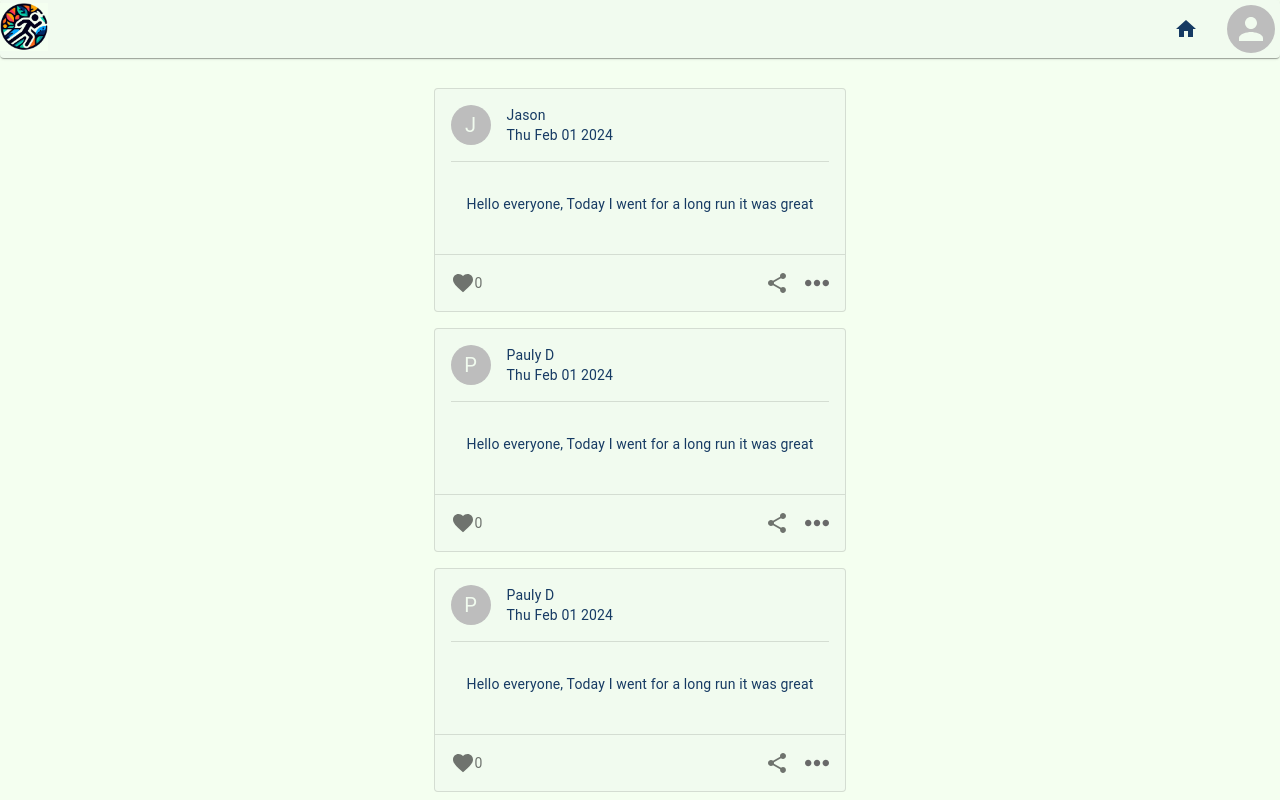
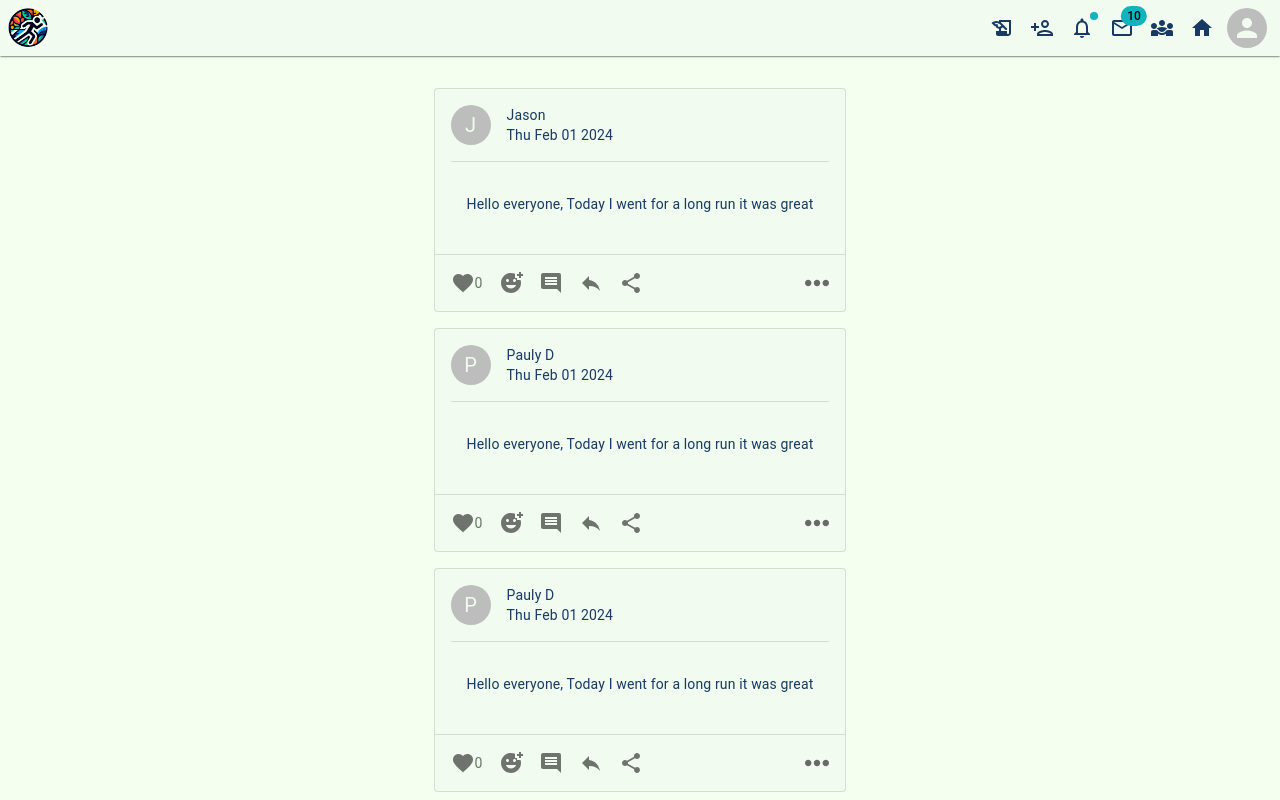
Before and after one commit to PaciorekJ/FitnessBytes, a React (Vite) app in the folder fitness-bytes-frontend/: page /auth/feed/1 in a window 1280 px wide. Shown: the top 800 px of the page. Built offline with nearby package versions, Linux system fonts and the light colour scheme.

Commit message:
Added a complete set of buttons for posts and nav

```diff
--- a/fitness-bytes-frontend/src/components/LogoIcon/LogoIcon.tsx
+++ b/fitness-bytes-frontend/src/components/LogoIcon/LogoIcon.tsx
@@ -7,15 +7,15 @@ interface Props {
 	center?: boolean;
 	centerScreen?: boolean;
 	sizes?: string;
+	href?: string;
 }
 
 const LogoIcon = ({
 	center = false,
 	centerScreen = false,
-	sizes = "5em",
+	sizes = "2em",
 }: Props) => {
 	return (
-		<a href="/">
 		<Box
 			component="img"
 			width={sizes}
@@ -30,7 +30,6 @@ const LogoIcon = ({
 			src={logo}
 			alt="Fitness Bytes Logo"
 		/>
-		</a>
 	);
 };
 
--- a/fitness-bytes-frontend/src/components/Nav/Nav.tsx
+++ b/fitness-bytes-frontend/src/components/Nav/Nav.tsx
@@ -1,20 +1,22 @@
 import { Logout, Settings } from "@mui/icons-material";
+import HistoryEduOutlinedIcon from "@mui/icons-material/HistoryEduOutlined";
 import HomeIcon from "@mui/icons-material/Home";
+import NotificationsNoneIcon from "@mui/icons-material/NotificationsNone";
+import PersonAddOutlinedIcon from "@mui/icons-material/PersonAddOutlined";
+import MailOutlinedIcon from "@mui/icons-material/MailOutlined";
+import Diversity3Icon from "@mui/icons-material/Diversity3";
 import {
 	Avatar,
 	Box,
 	Divider,
-	FormControl,
 	IconButton,
-	InputLabel,
 	ListItemIcon,
 	Menu,
 	MenuItem,
 	Paper,
-	Select,
-	SelectChangeEvent,
 	Stack,
 	Tooltip,
+	Badge,
 } from "@mui/material";
 import React, { useState } from "react";
 import LogoIcon from "../LogoIcon";
@@ -22,7 +24,6 @@ import styles from "./index.module.css";
 
 const Nav = () => {
 	const [anchorEl, setAnchorEl] = useState<null | HTMLElement>(null);
-	const [sort, setSort] = useState("Newest");
 	const open = Boolean(anchorEl);
 
 	const handleClick = (event: React.MouseEvent<HTMLElement>) => {
@@ -33,37 +34,63 @@ const Nav = () => {
 		setAnchorEl(null);
 	};
 
-	const handleChange = (event: SelectChangeEvent) => {
-		setSort(event.target.value as string);
-		console.log(("Selected: " + event.target.value) as string);
-		handleClose();
-	};
-
 	return (
 		<Stack zIndex={"100"} height={"10vh"} position={"sticky"} top={0}>
-			<Paper>
+			<Paper square>
 				<Stack
 					flexDirection={"row"}
 					justifyContent={"space-between"}
-					alignItems={"center"}>
-					<LogoIcon sizes="3rem" />
+					alignItems={"center"}
+					paddingX={1}
+					paddingY={".2rem"}>
+					<LogoIcon sizes="2.5rem" />
 					<Box>
-						<a href="#top">
+						<Tooltip title="Compose">
 							<IconButton>
-								<HomeIcon color="primary"></HomeIcon>
+								<HistoryEduOutlinedIcon color="primary" />
 							</IconButton>
-						</a>
-						<Tooltip title="Account settings">
+						</Tooltip>
+						<Tooltip title="Add a Friend">
+							<IconButton>
+								<PersonAddOutlinedIcon color="primary" />
+							</IconButton>
+						</Tooltip>
+						<Tooltip title="Notifications">
+							<IconButton>
+								<Badge badgeContent={10} variant="dot" color="secondary">
+									<NotificationsNoneIcon color="primary" />
+								</Badge>
+							</IconButton>
+						</Tooltip>
+						<Tooltip title="Messages">
+							<IconButton>
+								<Badge badgeContent={10} color="secondary">
+									<MailOutlinedIcon color="primary" />
+								</Badge>
+							</IconButton>
+						</Tooltip>
+						<Tooltip title="My Groups">
+							<IconButton>
+								<Diversity3Icon color="primary" />
+							</IconButton>
+						</Tooltip>
+						<Tooltip title="Home">
+							<IconButton href="#top">
+								<HomeIcon color="primary" />
+							</IconButton>
+						</Tooltip>
 						<IconButton
 							onClick={handleClick}
 							size="small"
-								sx={{ ml: 2 }}
 							aria-controls={open ? "account-menu" : undefined}
 							aria-haspopup="true"
 							aria-expanded={open ? "true" : undefined}>
-								<Avatar sx={{ width: 48, height: 48 }}></Avatar>
+							<Avatar
+								sx={{
+									md: { width: "12px", height: "12px" },
+								}}
+							/>
 						</IconButton>
-						</Tooltip>
 						<Menu
 							anchorEl={anchorEl}
 							id="account-menu"
@@ -75,40 +102,21 @@ const Nav = () => {
 								vertical: "bottom",
 							}}
 							className={styles.menu}>
-							<MenuItem className={styles.menuItemSpace} onClick={handleClose}>
+							<MenuItem
+								href="/auth/account/Jason"
+								className={styles.menuItemSpace}
+								onClick={handleClose}>
 								<ListItemIcon>
 									<Avatar />
 								</ListItemIcon>
-								<p>My account</p>
-							</MenuItem>
-							<MenuItem className={styles.menuItemSpace} onClick={handleClose}>
-								<ListItemIcon>
-									<Avatar />
-								</ListItemIcon>
-								<p>My Feed</p>
-							</MenuItem>
-							<Divider />
-							<MenuItem>
-								<FormControl fullWidth>
-									<InputLabel id="demo-simple-select-label">Sort By</InputLabel>
-									<Select
-										labelId="demo-simple-select-label"
-										id="demo-simple-select"
-										value={sort}
-										label="Sort By"
-										onChange={handleChange}>
-										<MenuItem value={"newest"}>Newest</MenuItem>
-										<MenuItem value={"most-liked"}>Most Liked</MenuItem>
-										<MenuItem value={"liked"}>Liked</MenuItem>
-									</Select>
-								</FormControl>
+								Profile
 							</MenuItem>
 							<Divider />
 							<MenuItem onClick={handleClose}>
 								<ListItemIcon>
 									<Settings fontSize="small" />
 								</ListItemIcon>
-								Settings
+								Manage Account
 							</MenuItem>
 							<MenuItem onClick={handleClose}>
 								<ListItemIcon>
--- a/fitness-bytes-frontend/src/components/PostCard.tsx
+++ b/fitness-bytes-frontend/src/components/PostCard.tsx
@@ -13,9 +13,12 @@ import {
 } from "@mui/material";
 import Post from "../interfaces/Post";
 
+import ReplyIcon from "@mui/icons-material/Reply";
+import CommentIcon from "@mui/icons-material/Comment";
 import ShareIcon from "@mui/icons-material/Share";
 import LikeIcon from "./LikeIcon";
 import MoreOptions from "./MoreOptions";
+import AddReactionIcon from "@mui/icons-material/AddReaction";
 
 const PostCard = ({ content, username, likes, timeCreated }: Post) => {
 	return (
@@ -48,15 +51,22 @@ const PostCard = ({ content, username, likes, timeCreated }: Post) => {
 						width="100%">
 						<Stack flexDirection={"row"}>
 							<LikeIcon likes={likes || 0} />
-						</Stack>
-						<Stack flexDirection={"row"}>
+							<IconButton aria-label="Add a reaction to this post">
+								<AddReactionIcon />
+							</IconButton>
+							<IconButton aria-label="Write a comment on this post">
+								<CommentIcon />
+							</IconButton>
+							<IconButton aria-label="write a reply to this post">
+								<ReplyIcon />
+							</IconButton>
 							<IconButton aria-label="share this post">
 								<ShareIcon />
 							</IconButton>
-							<IconButton aria-label="more option for this post">
-								<MoreOptions />
-							</IconButton>
 						</Stack>
+						<IconButton aria-label="more option for this post">
+							<MoreOptions />
+						</IconButton>
 					</Stack>
 				</CardActions>
 			</Paper>
--- a/fitness-bytes-frontend/src/layouts/UserLayout.tsx
+++ b/fitness-bytes-frontend/src/layouts/UserLayout.tsx
@@ -4,7 +4,7 @@ import Nav from "../components/Nav/Nav";
 const UserLayout = () => {
 	return (
 		<div>
-			<Nav />
+			<Nav  />
 			<Outlet />
 		</div>
 	);
```
Lines whose indentation alone changed are shown as unchanged.
